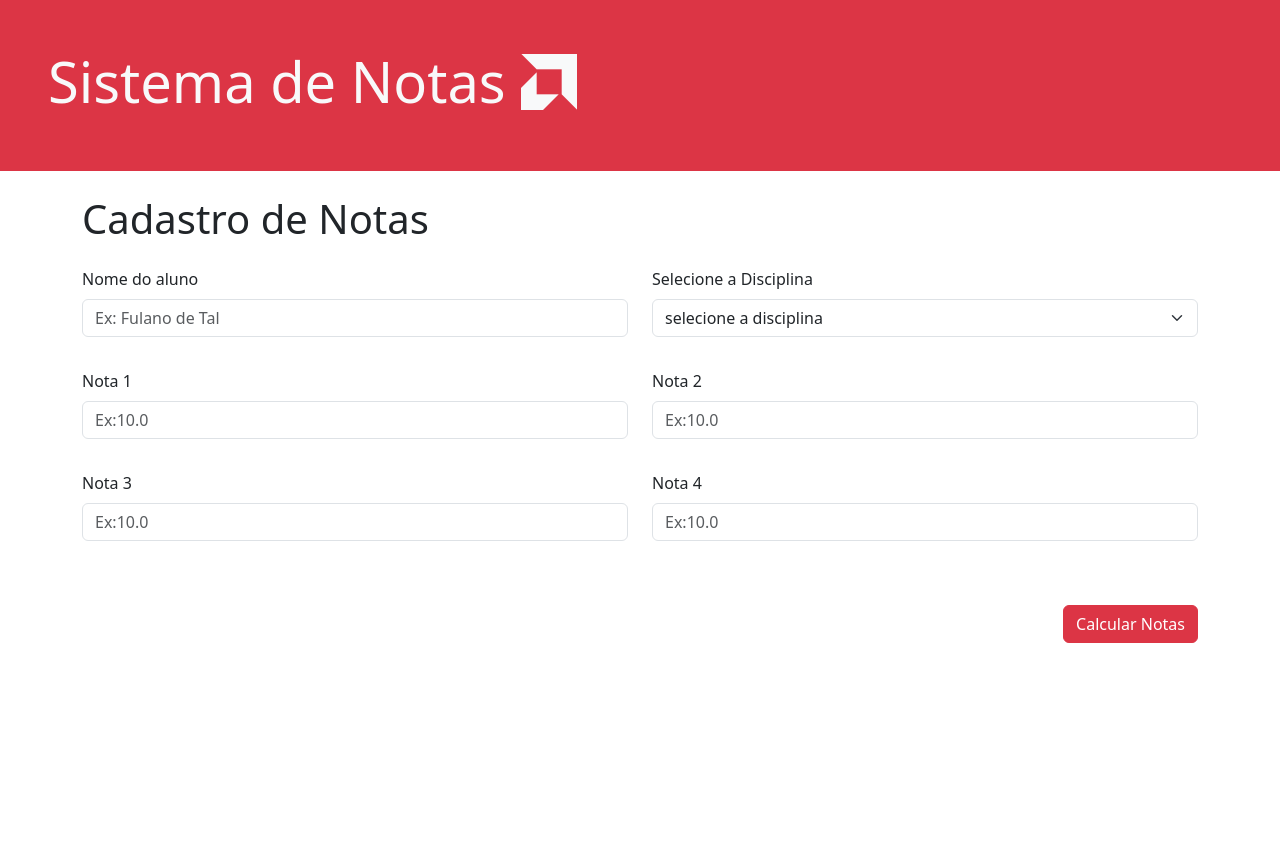
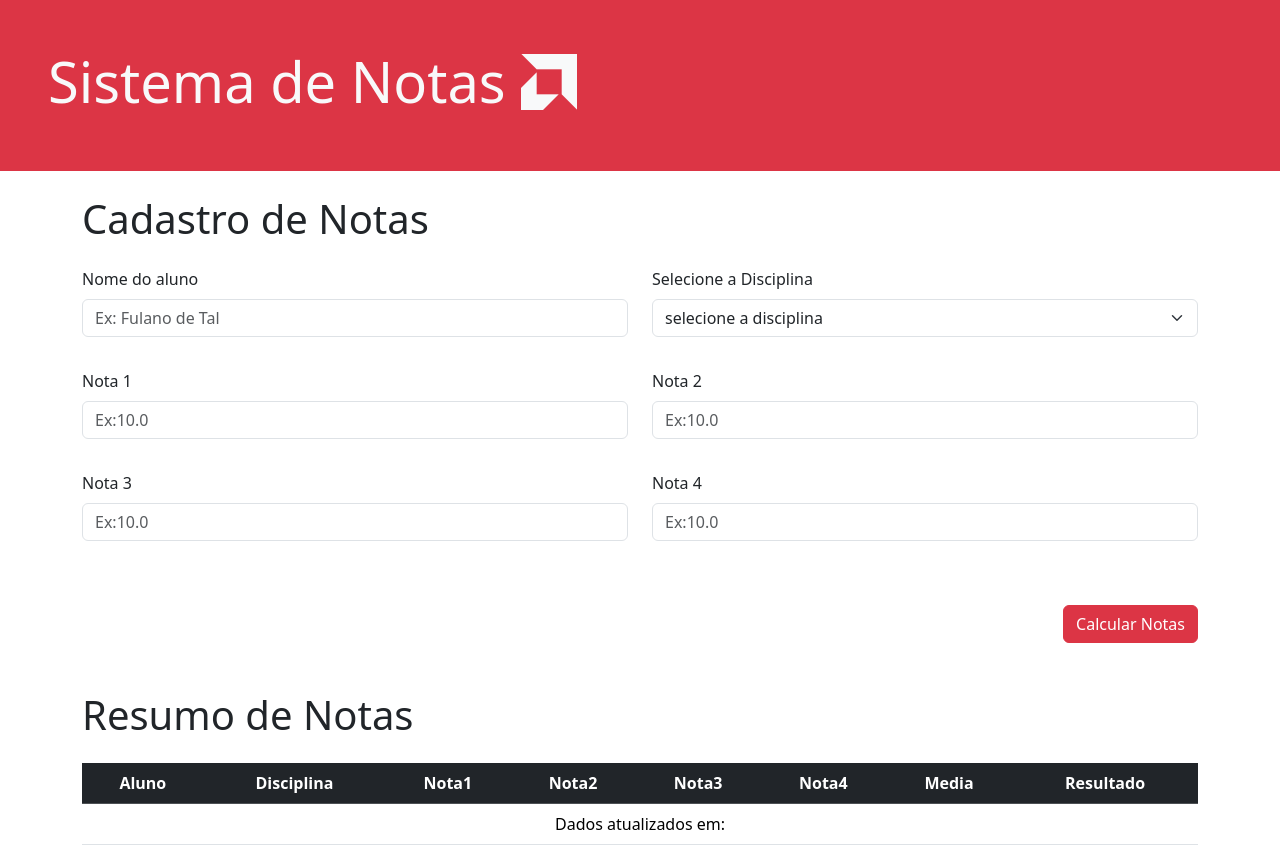
Before and after one commit to GustavoeLorenzo/medianotas, a plain HTML site: page index.html in a window 1280 px wide. Before the commit the page ends 800 px from the top, so only its background shows below. Drawn offline with nearby package versions, Linux system fonts and the light colour scheme.

Commit message:
03 - Finalizando a tabela que ira receber os dados do formulario e as informações processadas pelo JavaScript

```diff
--- a/index.html
+++ b/index.html
@@ -75,7 +75,30 @@
         </form>
 
 
+<h3 class="display-6 mb-4">Resumo de Notas</h3>
 
+<table class="table text-center">
+    <thead class="table-dark">
+        <tr>
+            <th>Aluno</th>
+            <th>Disciplina</th>
+            <th>Nota1</th>
+            <th>Nota2</th>
+            <th>Nota3</th>
+            <th>Nota4</th>
+            <th>Media</th>
+            <th>Resultado</th>
+        </tr>
+    </thead>
+
+    <tbody id="dados-notas"></tbody>
+    <tr>
+        <td colspan="8">
+            Dados atualizados em:
+        </td>
+    </tr>
+    <tfoot></tfoot>
+</table>
 
     </main>
 
```
